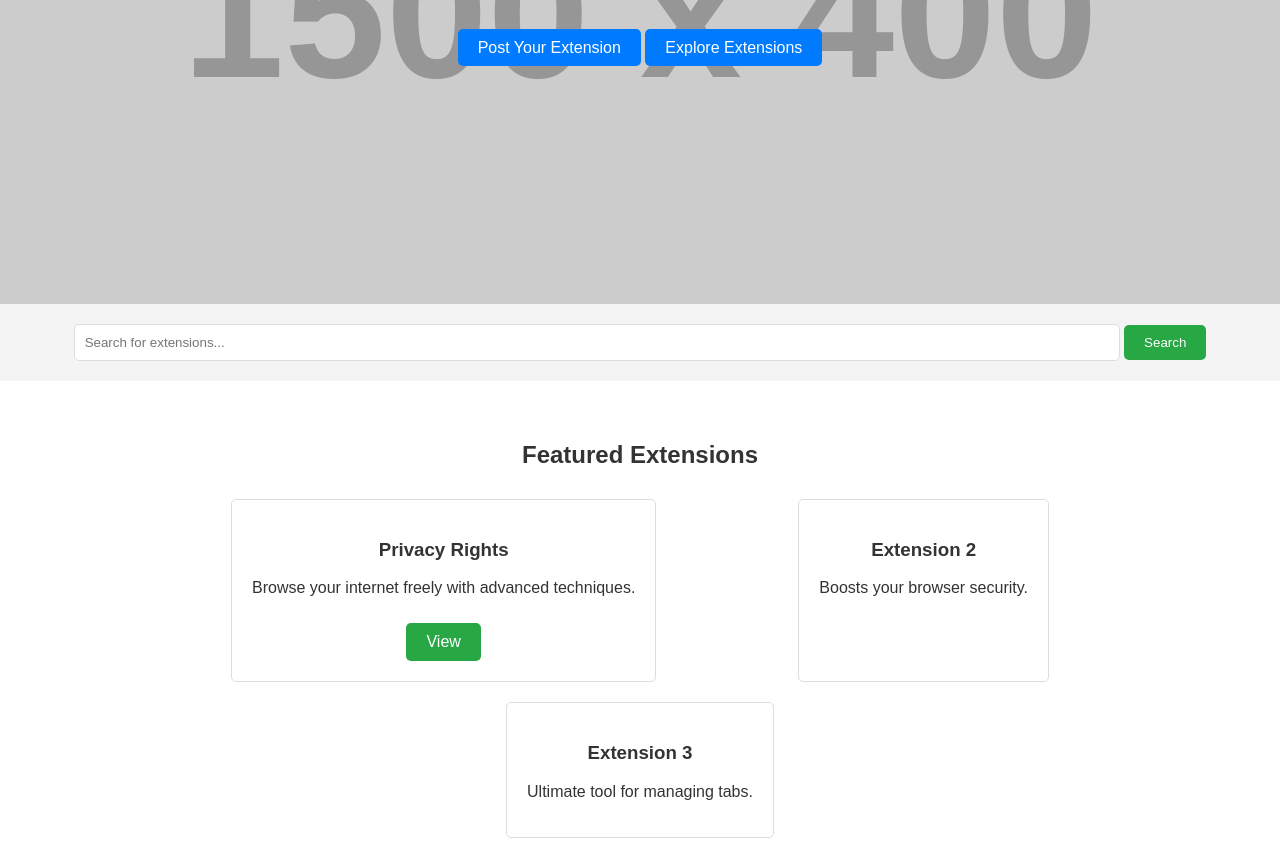
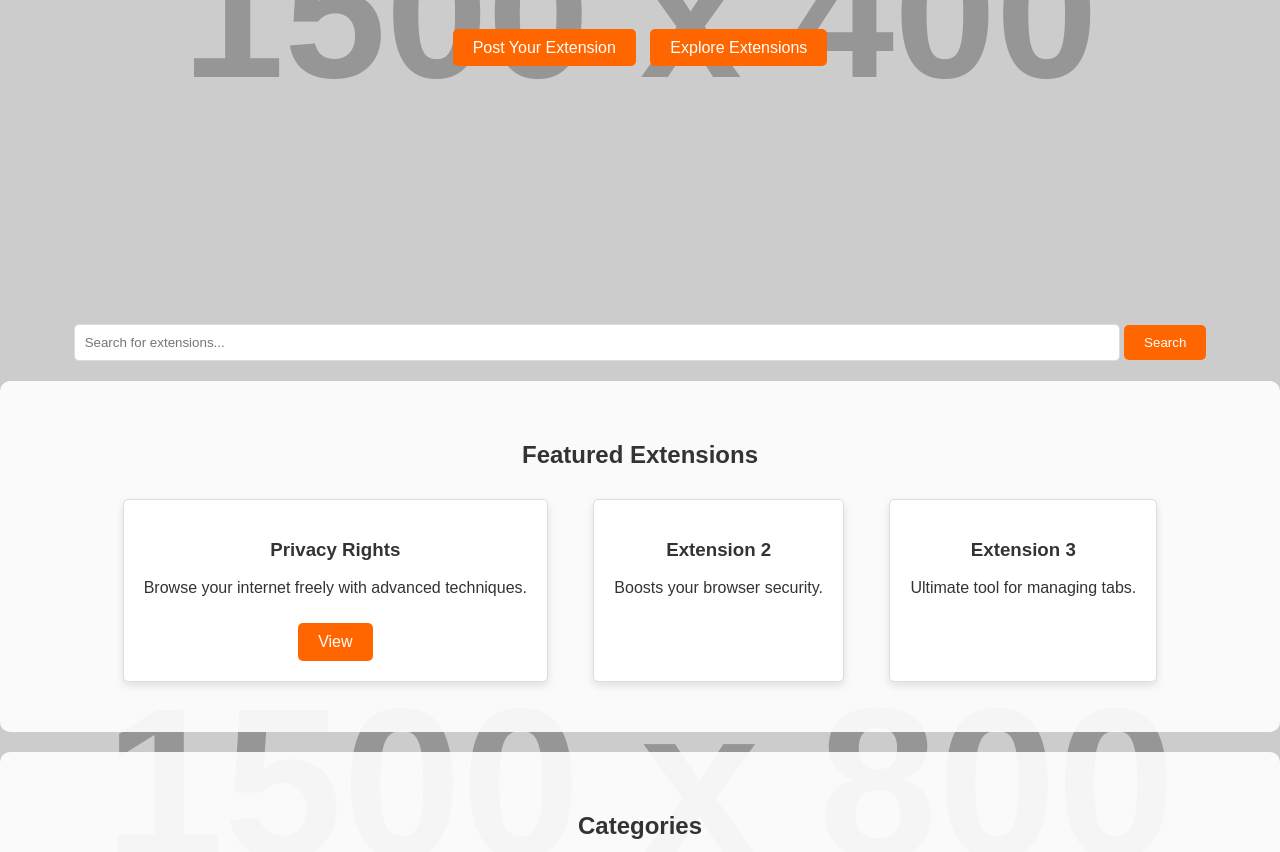
Before and after one commit to silentalex1/extendify, a plain HTML site: page index.html in a window 1280 px wide. Shown: the part 400-1252 px from the top of the page. Drawn offline with Linux system fonts and the light colour scheme; placeholder pictures from the web are drawn by us.

Commit message:
Update index.html

```diff
--- a/index.html
+++ b/index.html
@@ -9,17 +9,20 @@
             font-family: Arial, sans-serif;
             margin: 0;
             padding: 0;
-            background-color: #f4f4f4;
+            background-color: #ffffff;
             color: #333;
+            background-image: url('https://via.placeholder.com/1500x800'); /* Figma design background */
+            background-size: cover;
+            background-attachment: fixed;
         }
         header {
-            background-color: #007bff;
+            background-color: #ff6600;
             color: white;
             padding: 20px 0;
             text-align: center;
         }
         .container {
-            width: 80%;
+            width: 90%;
             margin: auto;
             overflow: hidden;
         }
@@ -39,9 +42,10 @@
         .btn {
             text-decoration: none;
             color: white;
-            background-color: #007bff;
+            background-color: #ff6600;
             padding: 10px 20px;
             border-radius: 5px;
+            margin: 5px;
         }
         .search-bar {
             margin: 20px 0;
@@ -55,15 +59,16 @@
         }
         .search-bar input[type="submit"] {
             padding: 10px 20px;
-            background-color: #28a745;
+            background-color: #ff6600;
             color: white;
             border: none;
             border-radius: 5px;
         }
         .features, .categories {
-            background: white;
+            background: rgba(255, 255, 255, 0.9);
             padding: 40px;
             margin-top: 20px;
+            border-radius: 10px;
         }
         .features h2, .categories h2 {
             text-align: center;
@@ -76,6 +81,7 @@
             margin: 10px;
             border-radius: 5px;
             text-align: center;
+            box-shadow: 0 4px 8px rgba(0, 0, 0, 0.1);
         }
         .flex {
             display: flex;
@@ -83,7 +89,7 @@
             justify-content: space-around;
         }
         footer {
-            background: #333;
+            background: #ff6600;
             color: white;
             text-align: center;
             padding: 20px 0;
@@ -91,7 +97,7 @@
         .view-btn {
             text-decoration: none;
             color: white;
-            background-color: #28a745;
+            background-color: #ff6600;
             padding: 10px 20px;
             border-radius: 5px;
             display: inline-block;
```
